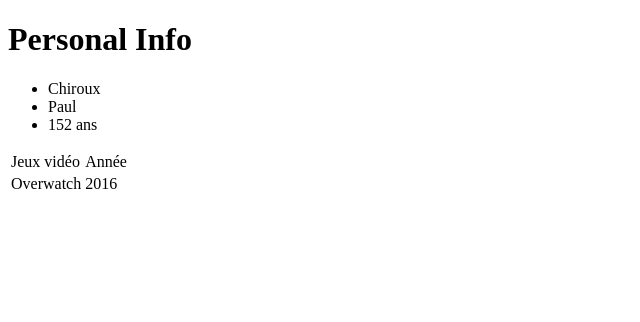
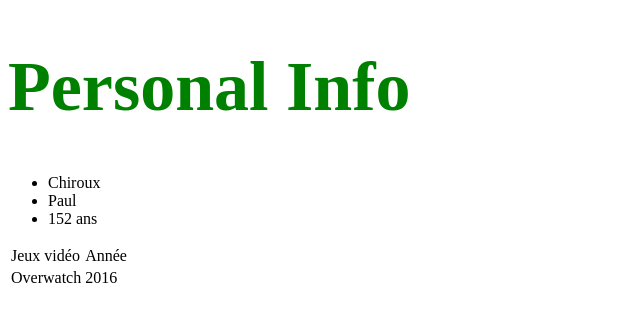
Before and after one commit to PaulChiroux/PaulChiroux.github.io, a plain HTML site: page index.html in a window 1280 px wide. Shown: the whole page, without its empty margins (0-640 px from the left). Drawn offline with Linux system fonts and the light colour scheme.

Commit message:
Adding css line

```diff
--- a/index.html
+++ b/index.html
@@ -3,7 +3,9 @@
   <head>
     <meta charset="utf-8">
     <title>Smartgit tuto</title>
+    <link href="CSSfile.css" rel="stylesheet">
   </head>
+
   <body>
     <h1>Personal Info</h1>
     <ul>
```
